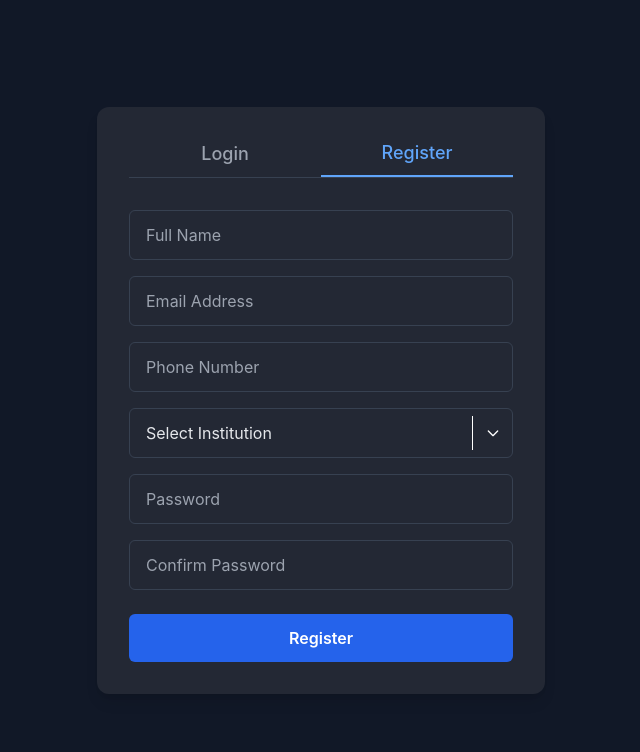
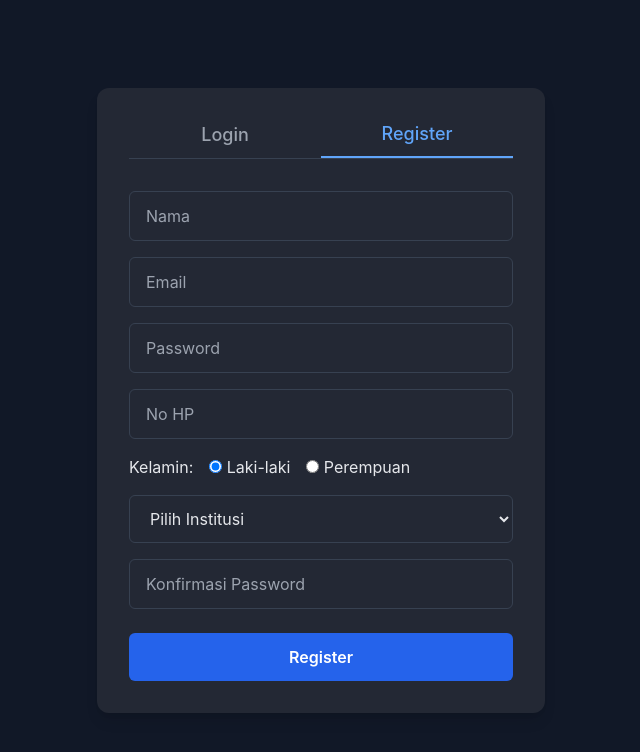
Before and after one commit to DAFAAHMADFAHRISI/Silang-Frontend, a React (Create React App) app: page /register in a window 1280 px wide. Shown: the top 752 px of the page, without its empty margins (319-959 px from the left). Built offline with nearby package versions, Linux system fonts and the light colour scheme.

Commit message:
Integrasikan Register

```diff
--- a/package.json
+++ b/package.json
@@ -21,7 +21,7 @@
     "web-vitals": "^2.1.4"
   },
   "scripts": {
-    "start": "react-scripts start",
+    "start": "set PORT=3333 && react-scripts start",
     "build": "react-scripts build",
     "test": "react-scripts test",
     "eject": "react-scripts eject"
@@ -53,5 +53,6 @@
   "main": "index.js",
   "keywords": [],
   "author": "",
-  "license": "ISC"
+  "license": "ISC",
+  "proxy": "http://localhost:3000"
 }
--- a/src/Page/Register.tsx
+++ b/src/Page/Register.tsx
@@ -12,16 +12,68 @@ const Register: React.FC = () => {
   const [activeTab, setActiveTab] = useState<'login' | 'register'>('register');
   const navigate = useNavigate();
   const [form, setForm] = useState({
-    fullName: '',
+    nama: '',
     email: '',
-    phone: '',
-    institution: '',
     password: '',
+    no_hp: '',
+    kelamin: '1',
+    asal_institusi_id: '',
     confirmPassword: '',
   });
+  const [loading, setLoading] = useState(false);
+  const [error, setError] = useState<string | null>(null);
+  const [success, setSuccess] = useState<string | null>(null);
 
-  const handleChange = (e: React.ChangeEvent<HTMLInputElement>) => {
+  const handleChange = (e: React.ChangeEvent<HTMLInputElement | HTMLSelectElement>) => {
     setForm({ ...form, [e.target.name]: e.target.value });
+  };
+
+  const handleSubmit = async (e: React.FormEvent) => {
+    e.preventDefault();
+    setLoading(true);
+    setError(null);
+    setSuccess(null);
+
+    // Map frontend form fields to API fields
+    const payload = new URLSearchParams();
+    payload.append('nama', form.nama);
+    payload.append('email', form.email);
+    payload.append('password', form.password);
+    payload.append('no_hp', form.no_hp);
+    payload.append('kelamin', form.kelamin);
+    payload.append('asal_institusi_id', form.asal_institusi_id);
+
+    try {
+      const res = await fetch('http://localhost:3000/api/register', {
+        method: 'POST',
+        headers: {
+          'Content-Type': 'application/x-www-form-urlencoded',
+        },
+        body: payload.toString(),
+      });
+      const data = await res.json();
+      if (res.status === 201) {
+        setSuccess(data.message || 'Registration successful!');
+        setForm({
+          nama: '',
+          email: '',
+          password: '',
+          no_hp: '',
+          kelamin: '1',
+          asal_institusi_id: '',
+          confirmPassword: '',
+        });
+        setTimeout(() => {
+          navigate('/login');
+        }, 1500); // Redirect setelah 1.5 detik
+      } else {
+        setError(data.message || 'Registration failed.');
+      }
+    } catch (err) {
+      setError('Network error.');
+    } finally {
+      setLoading(false);
+    }
   };
 
   return (
@@ -44,64 +96,23 @@ const Register: React.FC = () => {
         </div>
         {/* Register Form */}
         {activeTab === 'register' && (
-          <form className="flex flex-col gap-4">
+          <form className="flex flex-col gap-4" onSubmit={handleSubmit}>
             <input
               type="text"
-              name="fullName"
-              placeholder="Full Name"
-              value={form.fullName}
+              name="nama"
+              placeholder="Nama"
+              value={form.nama}
               onChange={handleChange}
               className="bg-transparent border border-gray-700 rounded-md px-4 py-3 text-gray-200 focus:outline-none focus:border-blue-400 placeholder-gray-400"
             />
             <input
               type="email"
               name="email"
-              placeholder="Email Address"
+              placeholder="Email"
               value={form.email}
               onChange={handleChange}
               className="bg-transparent border border-gray-700 rounded-md px-4 py-3 text-gray-200 focus:outline-none focus:border-blue-400 placeholder-gray-400"
             />
-            <input
-              type="tel"
-              name="phone"
-              placeholder="Phone Number"
-              value={form.phone}
-              onChange={handleChange}
-              className="bg-transparent border border-gray-700 rounded-md px-4 py-3 text-gray-200 focus:outline-none focus:border-blue-400 placeholder-gray-400"
-            />
-            {/* Custom Dropdown Institution */}
-            <div className="relative">
-              <Listbox
-                value={form.institution}
-                onChange={val => setForm(f => ({ ...f, institution: val }))}
-              >
-                <Listbox.Button className="bg-transparent border border-gray-700 rounded-md px-4 py-3 text-left w-full text-gray-200 focus:outline-none focus:border-blue-400 placeholder-gray-400 flex items-center">
-                  {institutions.find(i => i.value === form.institution)?.label || 'Select Institution'}
-                  {/* Garis vertikal */}
-                  <span className="pointer-events-none absolute top-2 bottom-2 right-10 w-px bg-white" />
-                  {/* Chevron icon */}
-                  <span className="pointer-events-none absolute inset-y-0 right-3 flex items-center">
-                    <svg className="w-4 h-4 text-white" fill="none" stroke="currentColor" strokeWidth="2" viewBox="0 0 24 24">
-                      <path strokeLinecap="round" strokeLinejoin="round" d="M19 9l-7 7-7-7" />
-                    </svg>
-                  </span>
-                </Listbox.Button>
-                <Listbox.Options className="absolute z-10 mt-1 w-full bg-[#232834] border border-gray-700 rounded-md shadow-lg text-gray-200">
-                  {institutions.map(option => (
-                    <Listbox.Option
-                      key={option.value}
-                      value={option.value}
-                      disabled={option.disabled}
-                      className={({ active, selected }) =>
-                        `px-4 py-2 cursor-pointer select-none ${active ? 'bg-blue-600 text-white' : ''} ${selected ? 'font-semibold' : ''} ${option.disabled ? 'opacity-50 cursor-not-allowed' : ''}`
-                      }
-                    >
-                      {option.label}
-                    </Listbox.Option>
-                  ))}
-                </Listbox.Options>
-              </Listbox>
-            </div>
             <input
               type="password"
               name="password"
@@ -111,18 +122,60 @@ const Register: React.FC = () => {
               className="bg-transparent border border-gray-700 rounded-md px-4 py-3 text-gray-200 focus:outline-none focus:border-blue-400 placeholder-gray-400"
             />
             <input
+              type="tel"
+              name="no_hp"
+              placeholder="No HP"
+              value={form.no_hp}
+              onChange={handleChange}
+              className="bg-transparent border border-gray-700 rounded-md px-4 py-3 text-gray-200 focus:outline-none focus:border-blue-400 placeholder-gray-400"
+            />
+            <div className="flex gap-4 items-center">
+              <label className="text-gray-200">Kelamin:</label>
+              <label className="text-gray-200">
+                <input
+                  type="radio"
+                  name="kelamin"
+                  value="1"
+                  checked={form.kelamin === '1'}
+                  onChange={handleChange}
+                /> Laki-laki
+              </label>
+              <label className="text-gray-200">
+                <input
+                  type="radio"
+                  name="kelamin"
+                  value="2"
+                  checked={form.kelamin === '2'}
+                  onChange={handleChange}
+                /> Perempuan
+              </label>
+            </div>
+            <select
+              name="asal_institusi_id"
+              value={form.asal_institusi_id}
+              onChange={handleChange}
+              className="bg-transparent border border-gray-700 rounded-md px-4 py-3 text-gray-200 focus:outline-none focus:border-blue-400 placeholder-gray-400"
+            >
+              <option value="">Pilih Institusi</option>
+              <option value="1">SMK Negeri 1 Sumenep</option>
+              <option value="2">SMK Negeri 2 Pamekasan</option>
+            </select>
+            <input
               type="password"
               name="confirmPassword"
-              placeholder="Confirm Password"
+              placeholder="Konfirmasi Password"
               value={form.confirmPassword}
               onChange={handleChange}
               className="bg-transparent border border-gray-700 rounded-md px-4 py-3 text-gray-200 focus:outline-none focus:border-blue-400 placeholder-gray-400"
             />
+            {error && <div className="text-red-400 text-sm">{error}</div>}
+            {success && <div className="text-green-400 text-sm">{success}</div>}
             <button
               type="submit"
               className="mt-2 bg-blue-600 hover:bg-blue-700 text-white font-semibold py-3 rounded-md transition-colors duration-200"
+              disabled={loading}
             >
-              Register
+              {loading ? 'Registering...' : 'Register'}
             </button>
           </form>
         )}
```
